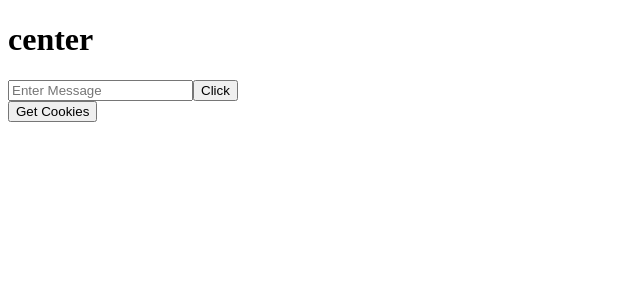
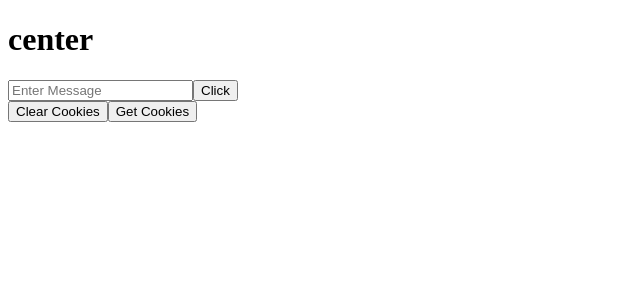
Before and after one commit to deepakmp444/test1-frontend, a React (Create React App) app: page / in a window 1280 px wide. Shown: the top 300 px of the page, without its empty margins (0-640 px from the left). Built offline with nearby package versions, Linux system fonts and the light colour scheme.

Commit message:
Update App.js

```diff
--- a/src/App.js
+++ b/src/App.js
@@ -1,31 +1,40 @@
 import axios from "axios";
 import { useState } from "react";
-
+import { useCookies } from "react-cookie";
 function App() {
   const [message, setMessage] = useState("");
   const [getmessage, setGetMessage] = useState("");
-
+  const [cookies, setCookie] = useCookies(["name"]);
   const makeCookies = async (e) => {
     // Hint process.env.REACT_APP_API = "REACT_APP_API = "http://localhost:4000"
     e.preventDefault();
-    console.log('`${process.env.REACT_APP_API}/message`:', `${process.env.REACT_APP_API}/message`)
+
     const response = await axios.post(`${process.env.REACT_APP_API}/message`, {
       message,
     });
     console.log("response:", response.data.status);
-    localStorage.setItem("display", response.data.status)
+    localStorage.setItem("display", response.data.status);
   };
-
   const getCookies = async () => {
     try {
       const getMessageCookie = await axios.get(
         `${process.env.REACT_APP_API}/message`
       );
-       setGetMessage(getMessageCookie.data.cookieMessage);
+      setGetMessage(getMessageCookie.data.cookieMessage);
       console.log("getMessageCookie:", getMessageCookie.data.cookieMessage);
     } catch (error) {
       console.log("error:", error);
     }
+  };
+
+  const handleClearCookie = async () => {
+    try {
+      const getMessageCookie = await axios.get(
+        `${process.env.REACT_APP_API}/clear`
+      );
+
+      console.log("getMessageCookie:", getMessageCookie.data);
+    } catch (error) {}
   };
 
   return (
@@ -42,11 +51,15 @@ function App() {
         </button>
       </form>
 
+      <button type="button" onClick={handleClearCookie}>
+        Clear Cookies
+      </button>
+
       <button type="button" onClick={getCookies}>
         Get Cookies
       </button>
- <br />
-{getmessage === "undefined" ? "undefined Value" : getmessage}
+      <br />
+      {getmessage === "undefined" ? <h1>undefined</h1> : getmessage}
     </div>
   );
 }
```
